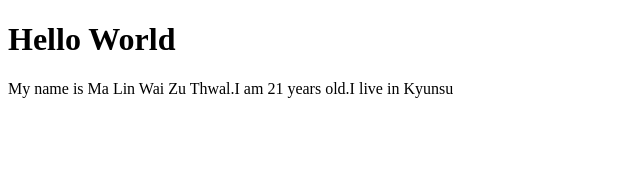
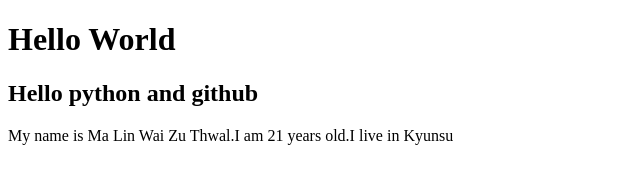
Before and after one commit to wutthmone123/final-test, a plain HTML site: page index.html in a window 1280 px wide. Shown: the whole page, without its empty margins (0-640 px from the left). Drawn offline with Linux system fonts and the light colour scheme.

Commit message:
modify index.html

```diff
--- a/index.html
+++ b/index.html
@@ -7,6 +7,7 @@
 </head>
 <body>
     <h1>Hello World</h1>
+    <h2>Hello python and github</h2>
     <p>My name is Ma Lin Wai Zu Thwal.I am 21 years old.I live in Kyunsu</p>
 </body>
 </html>
```
